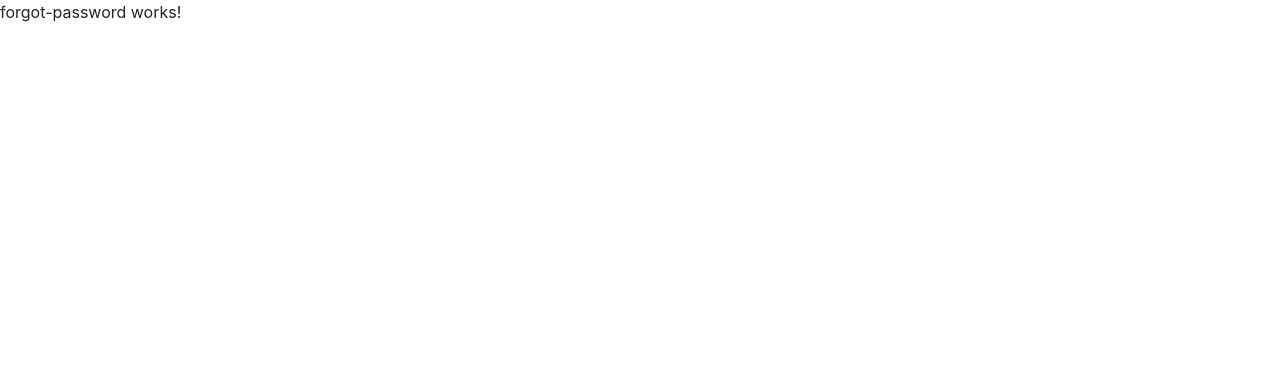
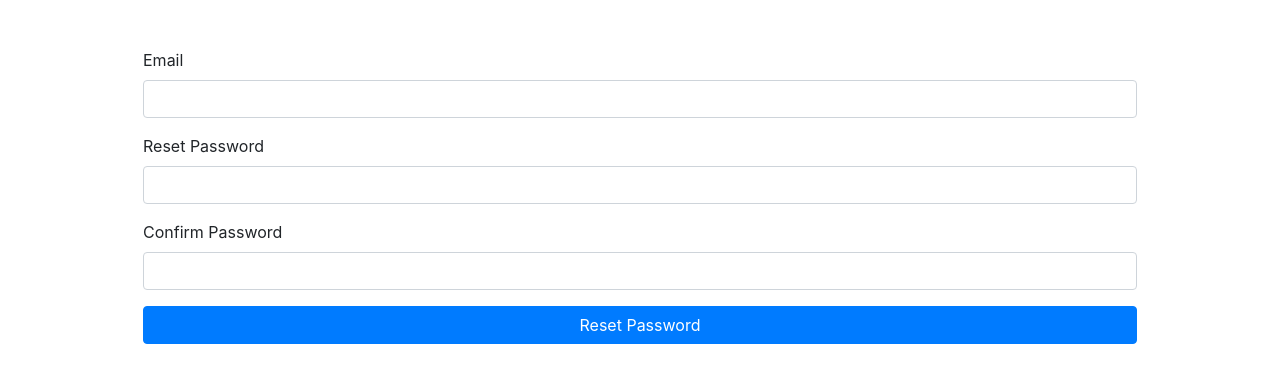
Before and after one commit to webdevcat1226/file-maker-portal, an Angular app: page /forgot-password in a window 1280 px wide. Shown: the top 382 px of the page. Built offline with nearby package versions, Linux system fonts and the light colour scheme.

Commit message:
feat: forgort-password page added

```diff
--- a/src/app/auth/forgot-password/forgot-password.component.html
+++ b/src/app/auth/forgot-password/forgot-password.component.html
@@ -1 +1,24 @@
-<p>forgot-password works!</p>
+
+<div class="container">
+  <form class="mt-5" [formGroup]="forgotPasswordForm">
+    <div class="form-group">
+      <label for="email">Email</label>
+      <input id="email" type="email" class="form-control" formControlName="email">
+    </div>
+
+    <div class="form-group">
+      <label for="reset_password">Reset Password</label>
+      <input id="reset_password" type="password" class="form-control" formControlName="reset_password">
+    </div>
+
+    <div class="form-group">
+      <label for="conform_password">Confirm Password</label>
+      <input id="conform_password" type="password" class="form-control" formControlName="confirm_password">
+    </div>
+
+    <div class="d-flex flex-column">
+      <button class="btn btn-primary mb-3" (click)="resetPassword()">Reset Password</button>
+    </div>
+  </form>
+
+</div>
--- a/src/app/auth/forgot-password/forgot-password.component.scss
+++ b/src/app/auth/forgot-password/forgot-password.component.scss
@@ -0,0 +1,3 @@
+.container {
+  width: 80%;
+}
--- a/src/app/auth/forgot-password/forgot-password.component.ts
+++ b/src/app/auth/forgot-password/forgot-password.component.ts
@@ -1,4 +1,5 @@
 import { Component, OnInit } from '@angular/core';
+import { FormBuilder, FormGroup, Validators } from '@angular/forms';
 
 @Component({
   selector: 'app-forgot-password',
@@ -7,9 +8,21 @@ import { Component, OnInit } from '@angular/core';
 })
 export class ForgotPasswordComponent implements OnInit {
 
-  constructor() { }
+  forgotPasswordForm: FormGroup = this.fb.group({
+    email: ['', [Validators.required, Validators.email]],
+    reset_password: ['', Validators.required],
+    confirm_password: ['', Validators.required]
+  });
+
+  constructor(
+    private fb: FormBuilder
+  ) {
+  }
 
   ngOnInit(): void {
   }
 
+  async resetPassword() {
+
+  }
 }
--- a/src/app/auth/login/login.component.ts
+++ b/src/app/auth/login/login.component.ts
@@ -1,7 +1,6 @@
 import { Component, OnDestroy, OnInit } from '@angular/core';
 import { Router } from '@angular/router';
 import { FormBuilder, FormGroup, Validators } from '@angular/forms';
-
 import { AuthService } from '../../core/services/auth.service';
 // import { Subscription } from 'rxjs';
 
@@ -24,6 +23,7 @@ export class LoginComponent implements OnInit, OnDestroy {
   constructor(
     private authService: AuthService,
     private fb: FormBuilder,
+    private router: Router
     // private router: Router
   ) { }
 
@@ -34,9 +34,22 @@ export class LoginComponent implements OnInit, OnDestroy {
   }
 
   async login() {
-    this.count ++;
-    this.authService.dataStream$.next(this.count);
-    this.authService.dataStreamTT$.next(this.count);
+    const data = this.loginForm.value;
+    // this.authService.login(data.email, data.password).subscribe(result=>{
+    //   if(result) {
+    //     this.router.navigate(['home'])
+    //   }
+    // })
+
+    //For temporary without API
+    if (data.email && data.password){
+      await this.router.navigate(['home']);
+    }
+
+    // this.count ++;
+    // this.authService.dataStream$.next(this.count);
+    // this.authService.dataStreamTT$.next(this.count);
+    // console.log(this.count)
     // try {
     //   this.isLoading = true;
     //   const data = this.loginForm.value;
```
